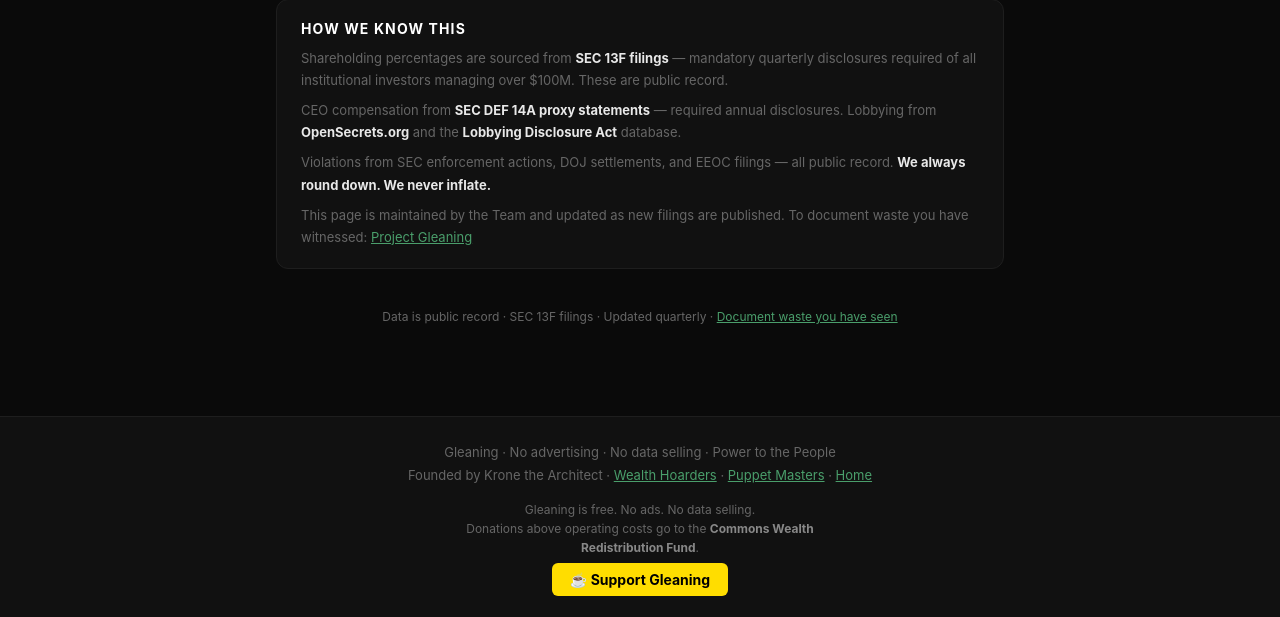
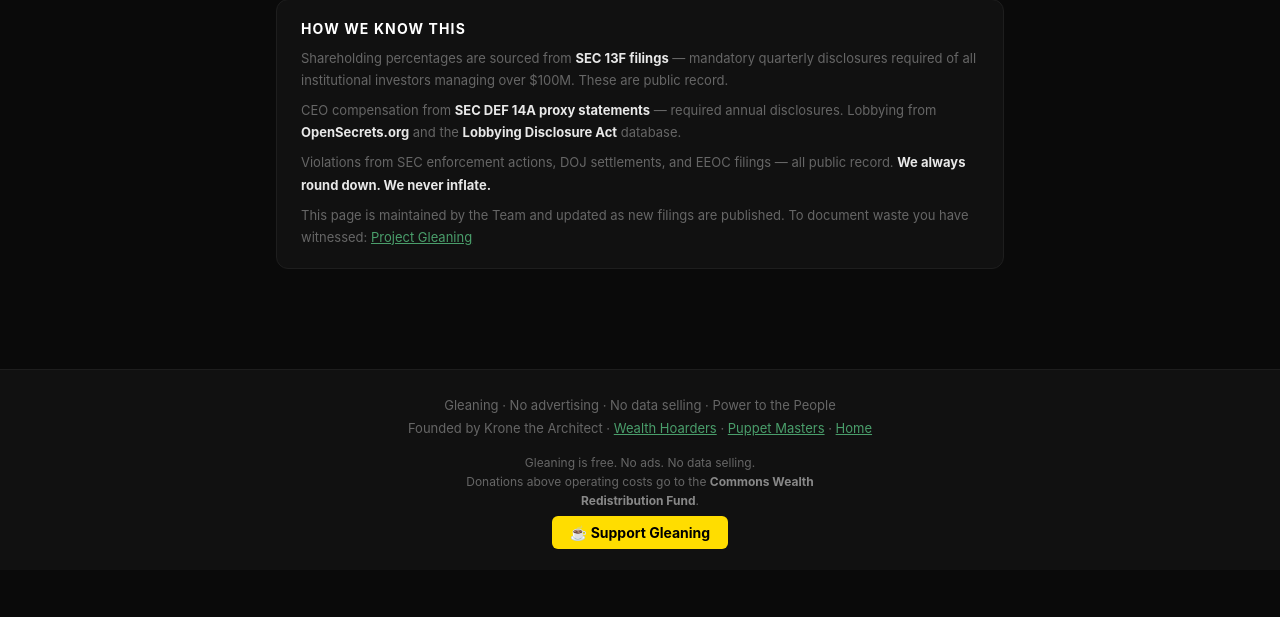
Before and after one commit to Kronestones/gleaning, a FastAPI app: page /puppet-masters in a window 1280 px wide. Shown: the part 4300-4917 px from the top of the page. After the commit the page ends 4849 px from the top, so only its background shows below. Run offline with FastAPI, Linux system fonts and the light colour scheme; parts of the project's set-up code (start-up, migrations or seed data) failed here and were passed over.

Commit message:
fix: remove last-updated line from puppet masters page

```diff
--- a/templates/puppet_masters.html
+++ b/templates/puppet_masters.html
@@ -306,7 +306,6 @@
     <p>This page is maintained by the Team and updated as new filings are published. To document waste you have witnessed: <a href="/hoarders" style="color:var(--green-bright)">Project Gleaning</a></p>
   </div>
 
-  <div class="last-updated">Data is public record · SEC 13F filings · Updated quarterly · <a href="/hoarders" style="color:var(--green-bright)">Document waste you have seen</a></div>
 
 </main>
 <footer>
```
